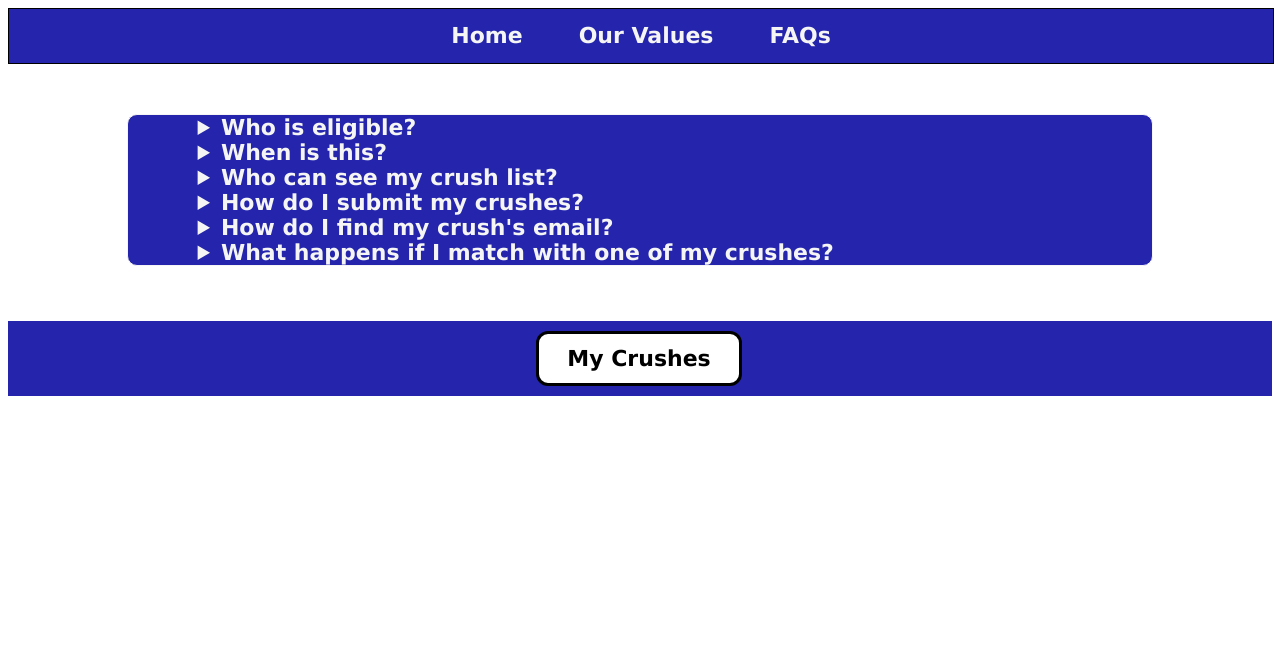
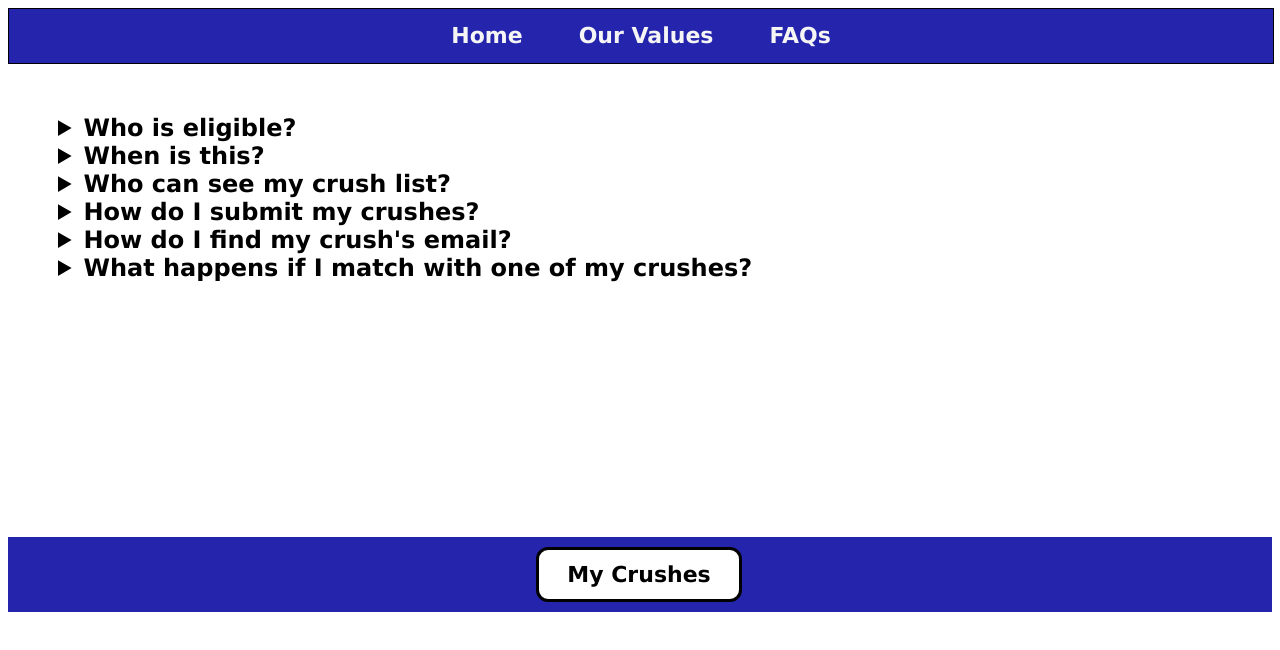
Before and after one commit to DavidGmidd/SeniorSeminarProject21, a Next.js app: page /FAQ in a window 1280 px wide. Shown: the top 650 px of the page. Built offline with nearby package versions, Linux system fonts and the light colour scheme.

Commit message:
more styling done

```diff
--- a/src/Styles/Home.module.css
+++ b/src/Styles/Home.module.css
@@ -142,12 +142,9 @@
 .linkDirectory {
     color: lightskyblue;
     text-decoration: underline;
-
-
-
 }
 
-.faqs {
+.faqsHome {
 
   font-size: 20px;
   font-family: 'Lucida Sans', 'Lucida Sans Regular', 'Lucida Grande', 'Lucida Sans Unicode', Geneva, Verdana, sans-serif;
@@ -158,17 +155,22 @@
   width:70%;
   font-size: 22px;
   color: whitesmoke;
-  padding: 0px 70px;
+  padding: 0px 70px 40px 20px;
   margin-bottom: 55px;
   margin-top: 50px;
   text-align: left;
   font-weight: bold;
 }
+.faqs {
 
-.details {
-    padding: 20px 20px 20px 20px;
-}
-
+    font-family: 'Lucida Sans', 'Lucida Sans Regular', 'Lucida Grande', 'Lucida Sans Unicode', Geneva, Verdana, sans-serif;
+    margin-left: 50px;
+    margin-top: 50px;
+    font-size: 24px;
+    text-align: left;
+    font-weight: bold;
+    margin-bottom: 255px;
+  }
 
 .footer {
 
@@ -187,3 +189,37 @@
     padding-top: 5px;
     padding-bottom: 5px;
 }
+
+.footerFAQ {
+
+    /* background-color: rgb(36, 36, 173);
+    width: 100%;
+    height: fit-content;
+    position: relative;
+    font-size: 24px;
+    left: 0;
+    bottom: 0;
+    text-align: center;
+    border-top: 2px solid rgb(36, 36, 173);
+    border-bottom: 2px solid rgb(36, 36, 173);
+    margin-top: 15px;
+    margin-bottom: 20px;
+    padding-top: 5px;
+    padding-bottom: 5px; */
+
+    background-color: rgb(36, 36, 173);
+    position: sticky;
+    width: 100%;
+    height: fit-content;
+    font-size: 24px;
+    left: 0;
+    bottom: 0;
+    text-align: center;
+    border-top: 2px solid rgb(36, 36, 173);
+    border-bottom: 2px solid rgb(36, 36, 173);
+    margin-top: 15px;
+    margin-bottom: 20px;
+    padding-top: 5px;
+    padding-bottom: 5px;
+
+}
--- a/src/pages/FAQ.js
+++ b/src/pages/FAQ.js
@@ -1,5 +1,6 @@
 import styles from '../Styles/Home.module.css';
 import React from 'react'
+import Head from 'next/head';
 import { useState } from 'react';
 import Home from '../pages/index';
 import Values from '../pages/Values';
@@ -22,6 +23,9 @@ export default function FAQ() {
   } else {
     content = (
       <>
+       <Head>
+      <title>Panther Crush FAQs</title>
+    </Head>
     <div className={styles.MenuContainer}>
 
       <button className={styles.buttonMenu} onClick={() => {setView("Home")}}>Home</button>
@@ -52,7 +56,7 @@ export default function FAQ() {
 
       <details>
         <summary> How do I find my crush&apos;s email? </summary>
-      <h4> There are several ways you can find your crush&apos;s email. You can search their name in the directory, <a href= "https://directory.middlebury.edu/" target="_blank" rel="noreferrer">found here</a>, or start typing their name into Outlook until their email appears.  </h4>
+      <h4> There are several ways you can find your crush&apos;s email. You can search their name in the directory, <a className= {styles.linkDirectory} href= "https://directory.middlebury.edu/" target="_blank" rel="noreferrer">found here</a>, or start typing their name into Outlook until their email appears.  </h4>
       </details>
 
       <details>
@@ -62,7 +66,7 @@ export default function FAQ() {
 
     </div>
 
-      <footer className={styles.footer}>
+      <footer className={styles.footerFAQ}>
           <button className={styles.button} onClick={() => {setView("CrushList")}}>My Crushes</button>
         </footer>
       </>
--- a/src/pages/Values.js
+++ b/src/pages/Values.js
@@ -1,6 +1,7 @@
 
 import styles from '../Styles/Home.module.css';
 import React from 'react'
+import Head from 'next/head';
 import { useState } from 'react';
 import Home from '../pages/index';
 import FAQ from '../pages/FAQ';
@@ -26,6 +27,9 @@ export default function Values() {
   } else {
     content = (
       <>
+       <Head>
+      <title>Panther Crush Values</title>
+    </Head>
     <div className={styles.MenuContainer}>
 
       <button className={styles.buttonMenu} onClick={() => {setView("Home")}}>Home</button>
--- a/src/pages/index.js
+++ b/src/pages/index.js
@@ -54,10 +54,10 @@ export default function Home() {
 
       <iframe
       height="100%" width="100%" opacity="0.5"
-      src="https://player.vimeo.com/video/545681544?background=1&controls=0"
+      src="https://player.vimeo.com/video/545712031?background=1&controls=0"
       frameBorder="0" >
       </iframe>
-      <div className={styles.faqs} >
+      <div className={styles.faqsHome} >
       <h2 className={styles.faqsTitle}> FAQs </h2>
 
       <details>
```
